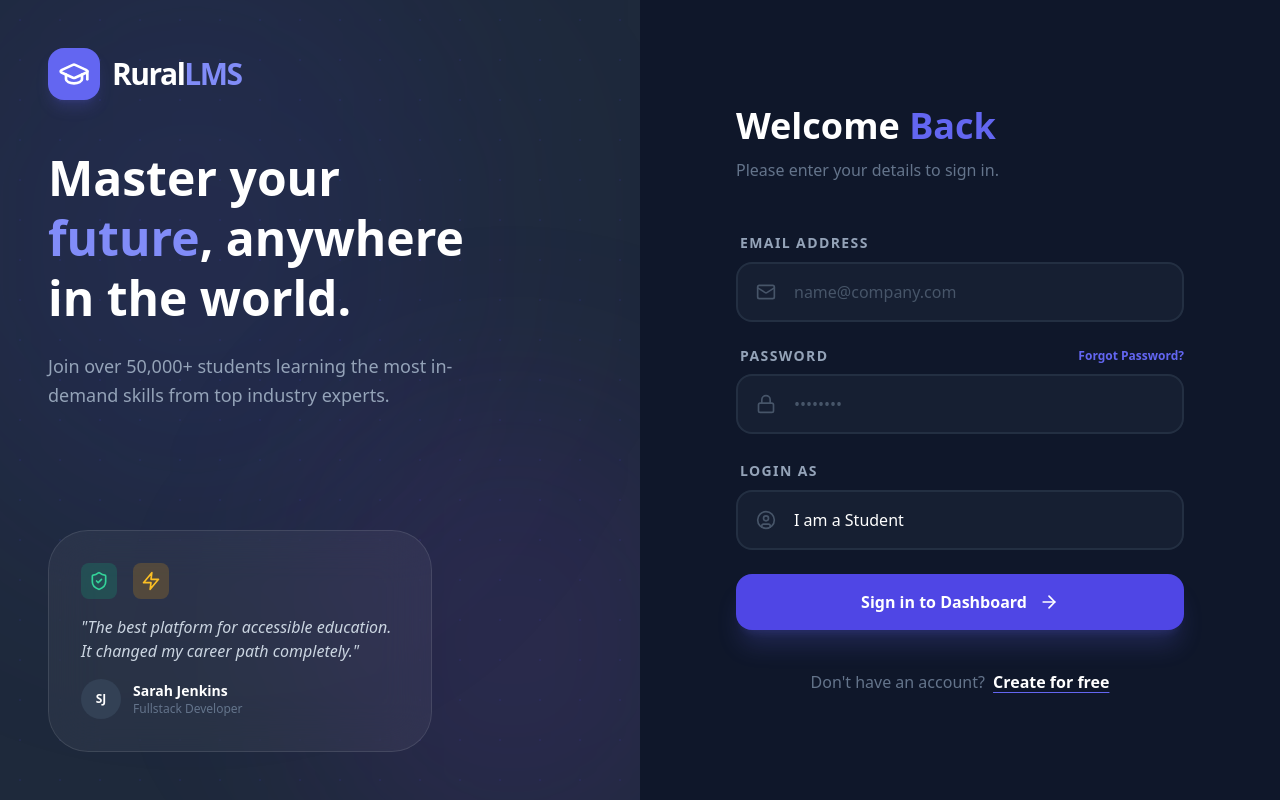
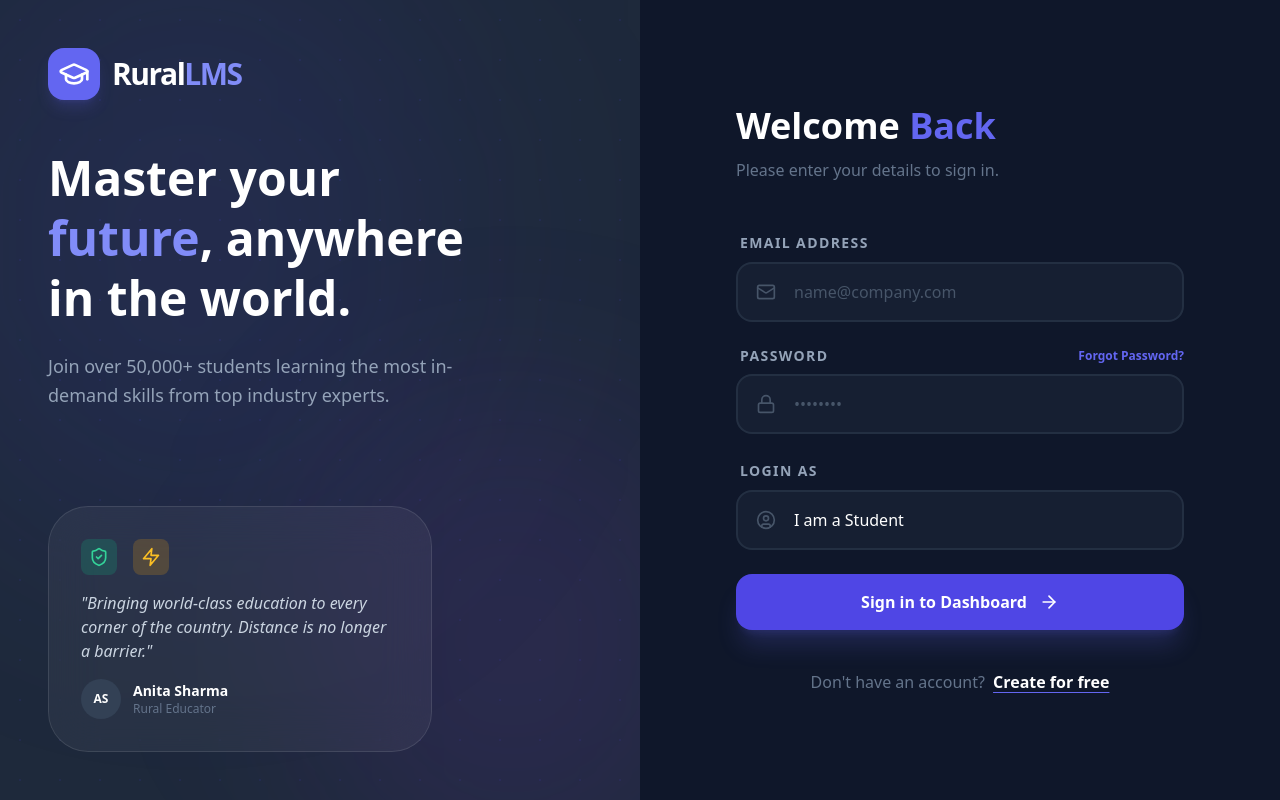
Before and after one commit to harsha-252005/lms_rural, a React app in the folder frontend/: page /login in a window 1280 px wide. Built offline with nearby package versions, Linux system fonts and the light colour scheme; the HTML template or start-up script is replaced by a standard one.

Commit message:
review 1

```diff
--- a/frontend/src/pages/LoginV2.jsx
+++ b/frontend/src/pages/LoginV2.jsx
@@ -88,13 +88,13 @@ const Login = () => {
                         </div>
                     </div>
                     <p className="text-slate-300 font-medium italic mb-4">
-                        &quot;The best platform for accessible education. It changed my career path completely.&quot;
+                        &quot;Bringing world-class education to every corner of the country. Distance is no longer a barrier.&quot;
                     </p>
                     <div className="flex items-center gap-3">
-                        <div className="w-10 h-10 rounded-full bg-slate-700 font-bold flex items-center justify-center text-white text-xs">SJ</div>
+                        <div className="w-10 h-10 rounded-full bg-slate-700 font-bold flex items-center justify-center text-white text-xs">AS</div>
                         <div>
-                            <p className="text-white font-bold text-sm">Sarah Jenkins</p>
-                            <p className="text-slate-500 text-xs">Fullstack Developer</p>
+                            <p className="text-white font-bold text-sm">Anita Sharma</p>
+                            <p className="text-slate-500 text-xs">Rural Educator</p>
                         </div>
                     </div>
                 </motion.div>
```
